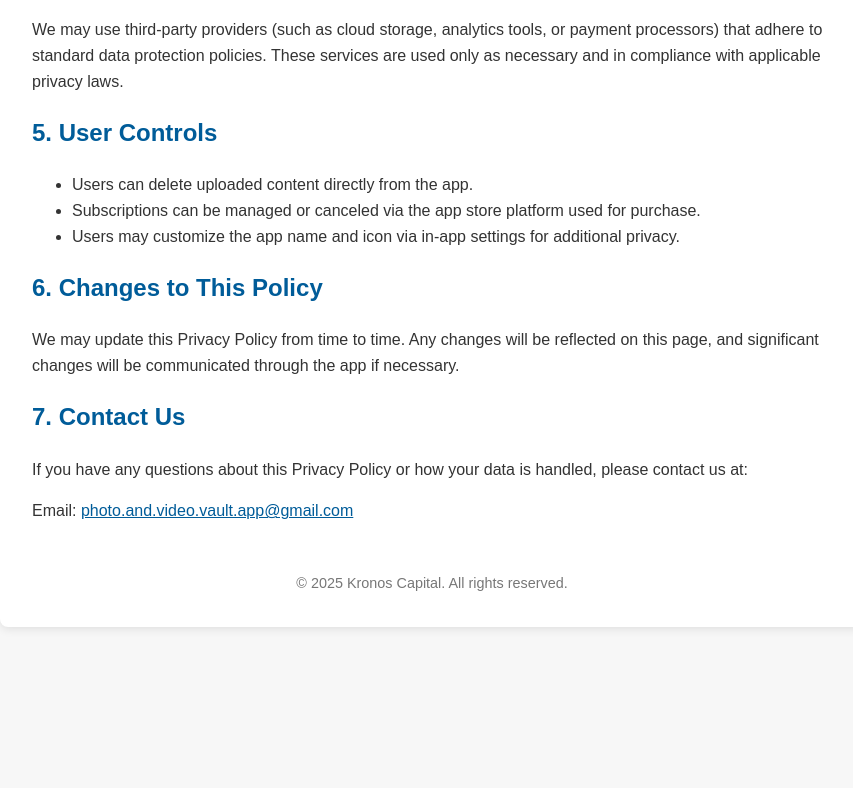
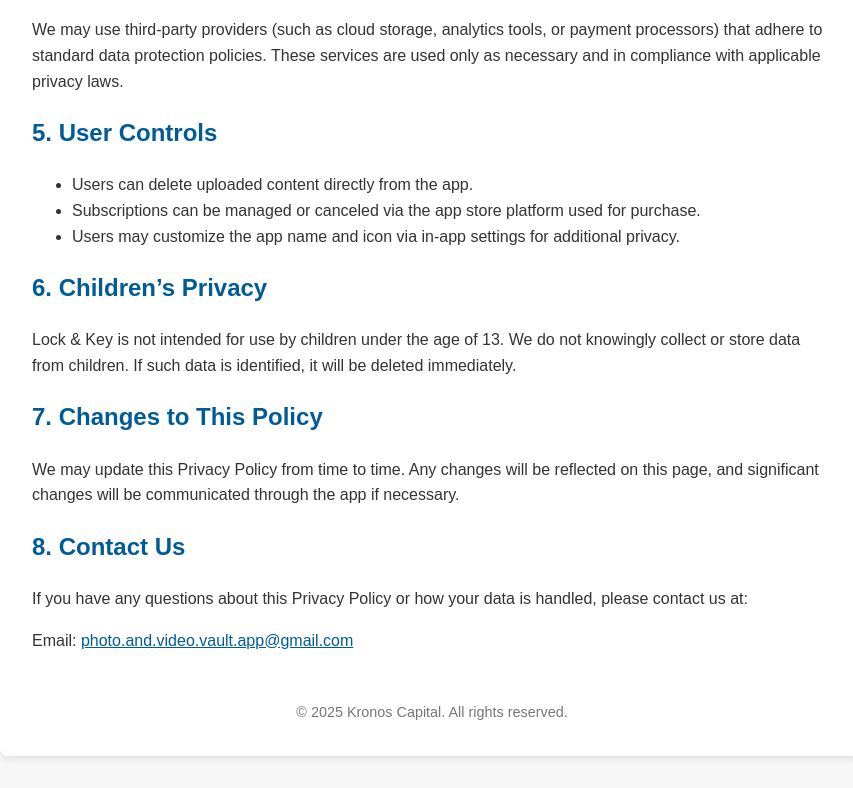
Before and after one commit to lock-n-key/lock-n-key-privacy, a plain HTML site: page privacy-policies.html in a window 1280 px wide. Shown: the part 895-1683 px from the top of the page, without its empty margins (208-1061 px from the left). Before the commit the page ends 1554 px from the top, so only its background shows below. Drawn offline with Linux system fonts and the light colour scheme.

Commit message:
Update and rename index.html to privacy-policies.html

```diff
--- a/index.html
+++ b/privacy-policies.html
@@ -109,14 +109,21 @@
 				</li>
 			</ul>
 
-			<h2>6. Changes to This Policy</h2>
+			<h2>6. Children’s Privacy</h2>
+			<p>
+				Lock & Key is not intended for use by children under the age of 13. We
+				do not knowingly collect or store data from children. If such data is
+				identified, it will be deleted immediately.
+			</p>
+
+			<h2>7. Changes to This Policy</h2>
 			<p>
 				We may update this Privacy Policy from time to time. Any changes will be
 				reflected on this page, and significant changes will be communicated
 				through the app if necessary.
 			</p>
 
-			<h2>7. Contact Us</h2>
+			<h2>8. Contact Us</h2>
 			<p>
 				If you have any questions about this Privacy Policy or how your data is
 				handled, please contact us at:
```
